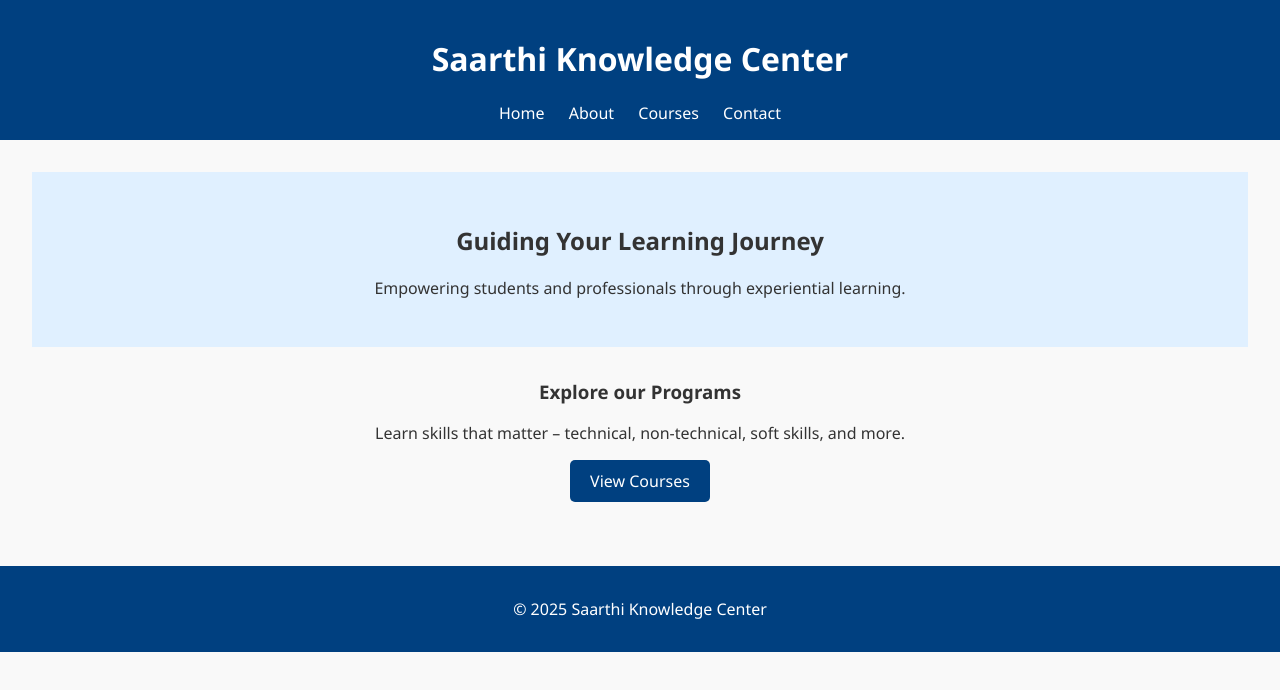
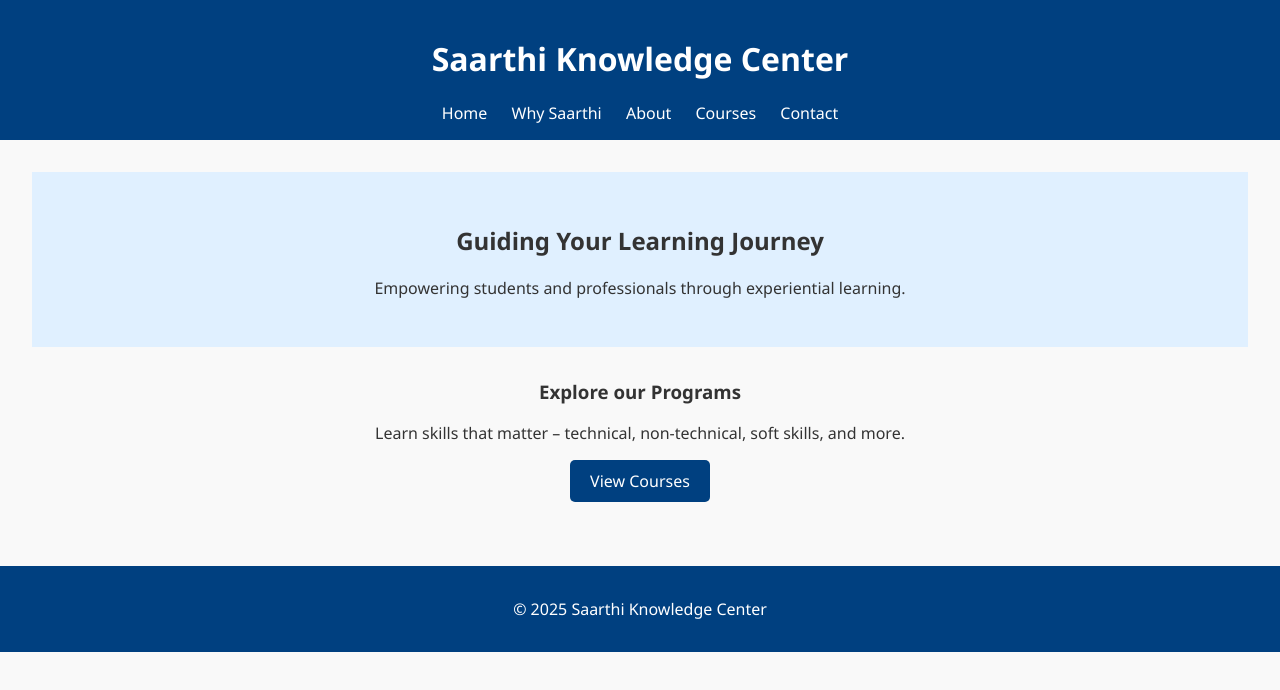
Before and after one commit to PranavPathak10/saarthi-site, a website: page public/index.html in a window 1280 px wide. Drawn offline with Linux system fonts and the light colour scheme.

Commit message:
Add "Why Saarthi" link to navigation in the header

```diff
--- a/public/index.html
+++ b/public/index.html
@@ -39,12 +39,12 @@ height="0" width="0" style="display:none;visibility:hidden"></iframe></noscript>
     <h1>Saarthi Knowledge Center</h1>
     <nav>
       <a href="/home/">Home</a>
+      <a href="/why/">Why Saarthi</a>
       <a href="/about/">About</a>
       <a href="/courses/">Courses</a>
       <a href="/contact/">Contact</a>
     </nav>
   </header>
-
   <main>
     <section class="hero">
       <h2>Guiding Your Learning Journey</h2>
```
